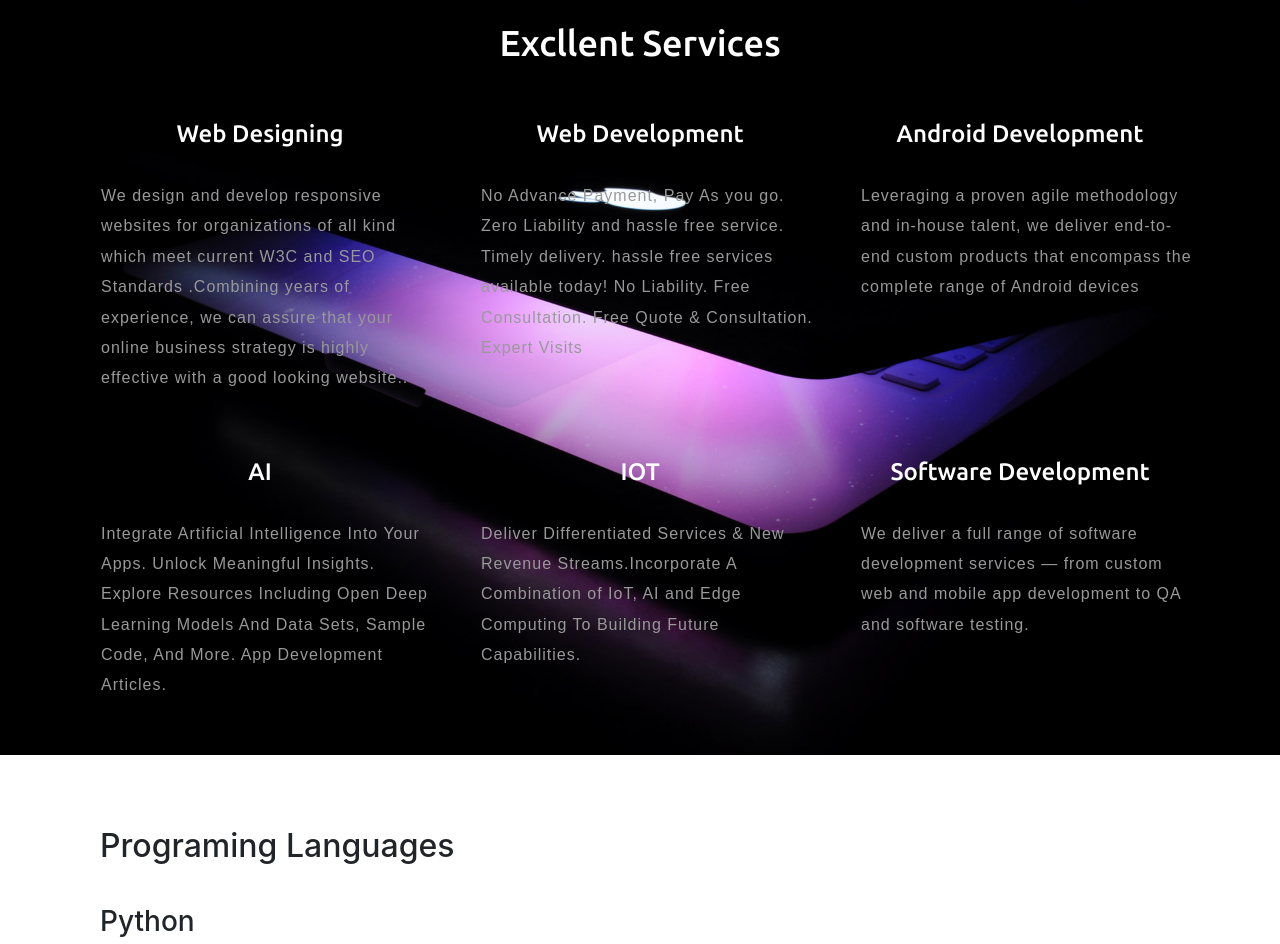
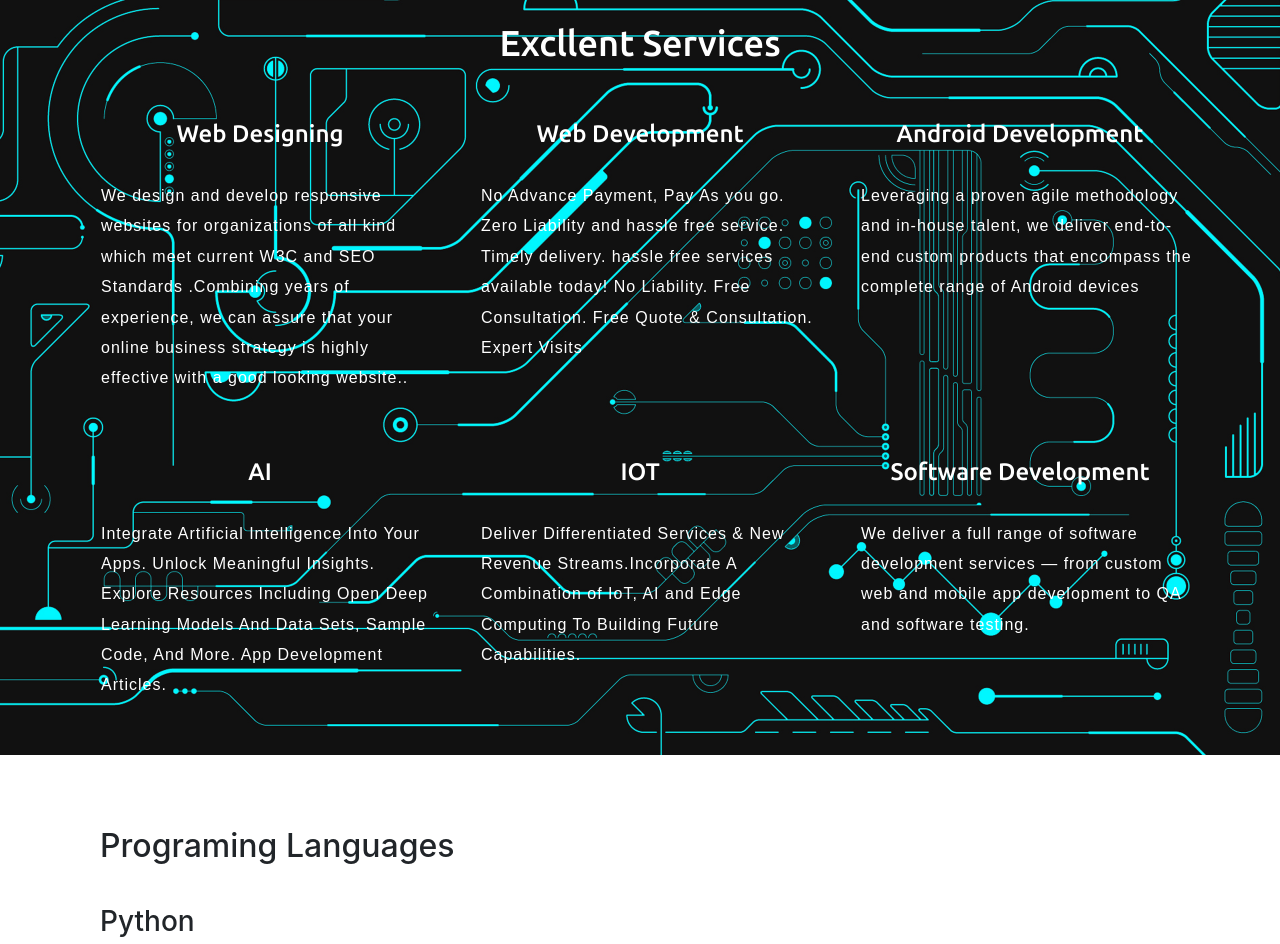
Before and after one commit to MohammedShaneeb/shanu-personal, a plain HTML site: page index.html in a window 1280 px wide. Shown: the part 1298-2242 px from the top of the page. Drawn offline with nearby package versions, Linux system fonts and the light colour scheme.

Commit message:
service backgrond changed and unwanted photos deleted from asset folder

```diff
--- a/css/style.css
+++ b/css/style.css
@@ -37,7 +37,7 @@ p{
     position: relative;
 }
 .cover2{
-	background: url(../assets/mac\ 2.jpg) no-repeat center;
+	background: url(../assets/back2new.png) no-repeat center;
     background-size: cover;
     -webkit-background-size: cover;
     -o-background-size: cover;
--- a/index.html
+++ b/index.html
@@ -126,29 +126,29 @@
 
                     <div class="col-md-4 text-center col-12 pt-5 fade-in">
                         <h4>Web Designing</h4>
-                        <p class="text-left pl-3 pt-4">We design and develop responsive websites for organizations of all kind which meet current W3C and SEO Standards .Combining years of experience, we can assure that your online business strategy is highly effective with a good looking website..</p>
+                        <p class="text-left text-white pl-3 pt-4">We design and develop responsive websites for organizations of all kind which meet current W3C and SEO Standards .Combining years of experience, we can assure that your online business strategy is highly effective with a good looking website..</p>
                     </div>
                     <div class="col-md-4 text-center col-12 pt-5 fade-in">
                         <h4>Web Development</h4>
-                        <p class="text-left pl-3 pt-4">No Advance Payment, Pay As you go. Zero Liability and hassle free service. Timely delivery. hassle free services available today! No Liability. Free Consultation. Free Quote & Consultation. Expert Visits</p>
+                        <p class="text-left text-white pl-3 pt-4">No Advance Payment, Pay As you go. Zero Liability and hassle free service. Timely delivery. hassle free services available today! No Liability. Free Consultation. Free Quote & Consultation. Expert Visits</p>
                     </div>
                     <div class="col-md-4 text-center col-12 pt-5 fade-in">
                         <h4>Android Development</h4>
-                        <p class="text-left pl-3 pt-4">Leveraging a proven agile methodology and in-house talent, we deliver end-to-end custom products that encompass the complete range of Android devices</p>
+                        <p class="text-left text-white pl-3 pt-4">Leveraging a proven agile methodology and in-house talent, we deliver end-to-end custom products that encompass the complete range of Android devices</p>
                     </div>
                     <div class="col-md-4 text-center col-12 pt-5 fade-in">
                         <h4>AI</h4>
-                        <p class="text-left pl-3 pt-4">Integrate Artificial Intelligence Into Your Apps. Unlock Meaningful Insights. Explore Resources Including Open Deep Learning Models And Data Sets, Sample Code, And More. App Development Articles.</p>
+                        <p class="text-left text-white pl-3 pt-4">Integrate Artificial Intelligence Into Your Apps. Unlock Meaningful Insights. Explore Resources Including Open Deep Learning Models And Data Sets, Sample Code, And More. App Development Articles.</p>
                     </div>
                     <div class="col-md-4 text-center col-12 pt-5 fade-in">
                         <h4>IOT</h4>
-                        <p class="text-left pl-3 pt-4 fade-in">Deliver Differentiated Services & New Revenue Streams.Incorporate A Combination of IoT, AI and Edge Computing To Building Future Capabilities.
+                        <p class="text-left text-white pl-3 pt-4 fade-in">Deliver Differentiated Services & New Revenue Streams.Incorporate A Combination of IoT, AI and Edge Computing To Building Future Capabilities.
 
                         </p>
                     </div>
                     <div class="col-md-4 text-center col-12 pt-5 fade-in">
                         <h4>Software Development</h4>
-                        <p class="text-left pl-3 pt-4">We deliver a full range of software development services — from custom web and mobile app development to QA and software testing.</p>
+                        <p class="text-left  text-white pl-3 pt-4">We deliver a full range of software development services — from custom web and mobile app development to QA and software testing.</p>
                     </div>
 
 
```
Also changed, not shown: assets/back2new.png (added), assets/mac 2.jpg (deleted), 1 other file.
